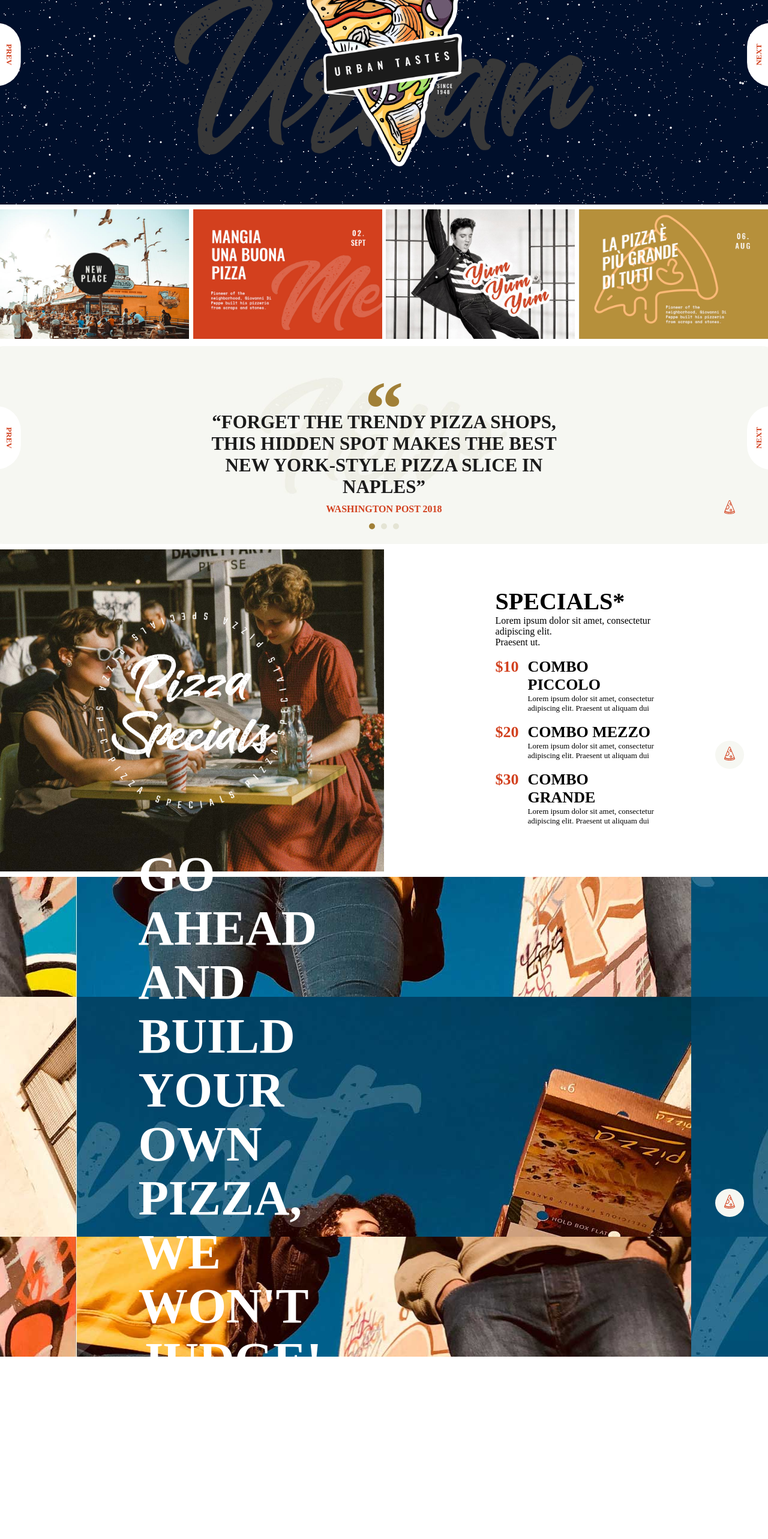
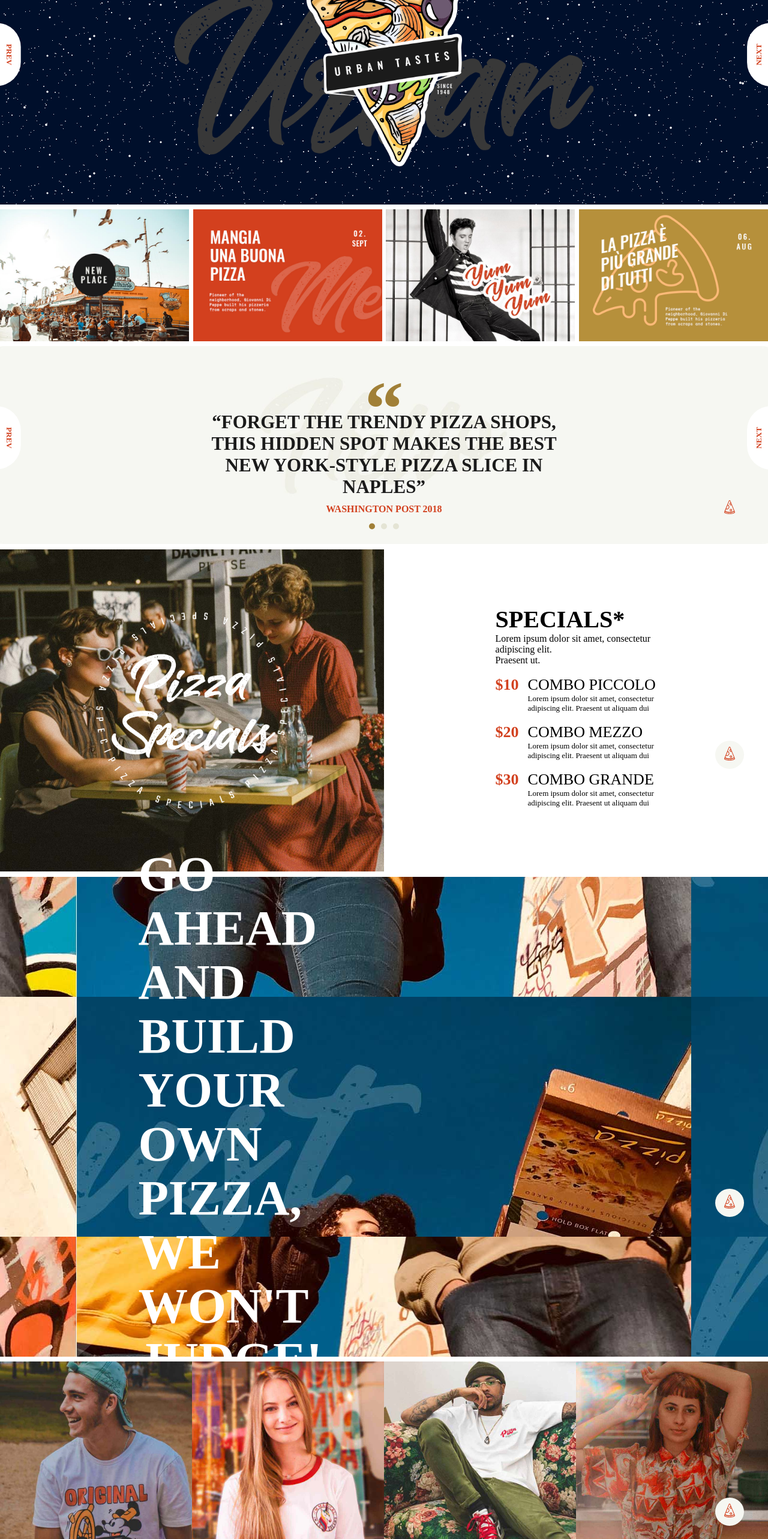
Before and after one commit to OussamaEchi99/proj-html-vuejs, a Vue app: page / in a window 1280 px wide. Shown: the part 234-2800 px from the top of the page at 60% size. Before the commit the page ends 2547 px from the top, so only its background shows below. Built offline with nearby package versions, Linux system fonts and the light colour scheme; a small style sheet from the web is missing.

Commit message:
Aggiunto e completato la sezione People

```diff
--- a/src/components/Events.vue
+++ b/src/components/Events.vue
@@ -33,6 +33,11 @@ export default {
             position: relative;
             overflow: hidden;
 
+            > img{
+                height: 100%;
+                object-fit: cover;
+            }
+
             img{
                 width: 100%;
             }
--- a/src/components/Main.vue
+++ b/src/components/Main.vue
@@ -5,6 +5,7 @@
         <Proverbs />
         <Specials :specialsMenuDetails="specialsMenu"/>
         <BuildYourOwnPizza />
+        <People />
     </main>
 </template>
 
@@ -14,6 +15,7 @@ import Events from "./Events.vue";
 import Proverbs from "./Proverbs.vue";
 import Specials from "./Specials.vue";
 import BuildYourOwnPizza from "./BuildYourOwnPizza.vue";
+import People from "./People.vue";
 
 export default {
     name: 'Main',
@@ -22,7 +24,8 @@ export default {
         Events,
         Proverbs,
         Specials,
-        BuildYourOwnPizza
+        BuildYourOwnPizza,
+        People
     },
     data: function () {
         return {
--- /dev/null
+++ b/src/components/People.vue
@@ -0,0 +1,145 @@
+<template>
+    <section>
+        <div class="person">
+            <img src="../assets/img/h1-team-1a-700x700.jpg" alt="Peter Anderson Image">
+            <div class="overlay">
+                <img src="../assets/img/poits_background.jpg" alt="Overlay">
+                <div class="text">
+                    <h3>PETER ANDERSON</h3>
+                    <span>Head Chef</span>
+                    <div class="socials">
+                        <a href="#"><i class="fab fa-instagram-square"></i></a>
+                        <a href="#"><i class="fab fa-twitter"></i></a>
+                        <a href="#"><i class="fab fa-facebook-f"></i></a>
+                    </div>
+                </div>
+            </div>
+        </div>
+        <div class="person">
+            <img src="../assets/img/h1-team-2a.jpg" alt="Sharon Hayes Image">
+            <div class="overlay">
+                <img src="../assets/img/poits_background.jpg" alt="Overlay">
+                <div class="text">
+                    <h3>SHARON HAYES</h3>
+                    <span>Executice Chef</span>
+                    <div class="socials">
+                        <a href="#"><i class="fab fa-instagram-square"></i></a>
+                        <a href="#"><i class="fab fa-twitter"></i></a>
+                        <a href="#"><i class="fab fa-facebook-f"></i></a>
+                    </div>
+                </div>
+            </div>
+        </div>
+        <div class="person">
+            <img src="../assets/img/h1-team-4a.jpg" alt="Frank Bailey Image">
+            <div class="overlay">
+                <img src="../assets/img/poits_background.jpg" alt="Overlay">
+                <div class="text">
+                    <h3>FRANK BAILEY</h3>
+                    <span>Kitchen Porter</span>
+                    <div class="socials">
+                        <a href="#"><i class="fab fa-instagram-square"></i></a>
+                        <a href="#"><i class="fab fa-twitter"></i></a>
+                        <a href="#"><i class="fab fa-facebook-f"></i></a>
+                    </div>
+                </div>
+            </div>
+        </div>
+        <div class="person">
+            <img src="../assets/img/h1-team-3a.jpg" alt="">
+            <div class="overlay">
+                <img src="../assets/img/poits_background.jpg" alt="Overlay">
+                <div class="text">
+                    <h3>CAROL SIMPSON</h3>
+                    <span>Sous Chef</span>
+                    <div class="socials">
+                        <a href="#"><i class="fab fa-instagram-square"></i></a>
+                        <a href="#"><i class="fab fa-twitter"></i></a>
+                        <a href="#"><i class="fab fa-facebook-f"></i></a>
+                    </div>
+                </div>
+            </div>
+        </div>
+        <a href="#" class="pizza_svg pizza_svg_grey"><img src="../assets/img/svg-4.svg" alt="Pizza Image"></a>
+    </section>
+</template>
+
+<script>
+export default {
+
+}
+</script>
+
+<style lang="scss" scoped>
+@import '../style/Variables.scss';
+
+section{
+    display: flex;
+    margin: 8px 0;
+    position: relative;
+    .person{
+        width: calc(100% / 4);
+        position: relative;
+
+        .overlay{
+            position: absolute;
+            top: 0;
+            bottom: 0;
+            left: 0;
+            right: 0;
+            height: 100%;
+            width: 100%;
+            opacity: 0;
+            transition: .5s ease;
+
+            .text {
+                position: absolute;
+                top: 0;
+                bottom: 0;
+                left: 0;
+                right: 0;
+                height: 100%;
+                width: 100%;
+                opacity: 0;
+                transition: .5s ease;
+                background-color: $brand_primary_color;
+                transform: scale(0.85);
+                display: flex;
+                flex-direction: column;
+                justify-content: center;
+                align-items: center;
+                color: white;
+
+                h3{
+                    font-size: 25px;
+                    font-weight: 500;
+                }
+
+                span{
+                    font-weight: 400;
+                    margin-top: 5px;
+                }
+
+                .socials {
+                    margin: 20px 0;
+
+                    a{
+                        margin: 0 10px;
+                    }
+                }
+            }
+        }
+
+        &:hover .overlay{
+            opacity: 1;
+        }
+
+        &:hover .overlay .text{
+            opacity: 1;
+        }
+    }
+    .pizza_svg{
+        bottom: 50px;
+    }
+}
+</style>
--- a/src/components/Specials.vue
+++ b/src/components/Specials.vue
@@ -79,7 +79,7 @@ export default {
                         margin-left: 15px;
                         span{
                             text-transform: uppercase;
-                            font-weight: bold;
+                            font-weight: 500;
                             font-size: 26px;
                         }
                         p{
--- a/src/style/General.scss
+++ b/src/style/General.scss
@@ -1,4 +1,5 @@
 @import "~@fontsource/oswald/300.css";
+@import "~@fontsource/oswald/500.css";
 @import "~@fontsource/oswald/700.css";
 @import "~@fortawesome/fontawesome-free/css/all.min.css";
 
```
